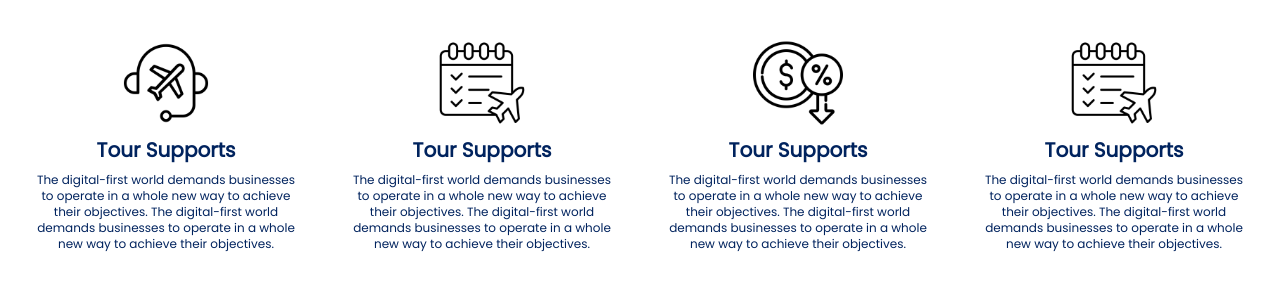
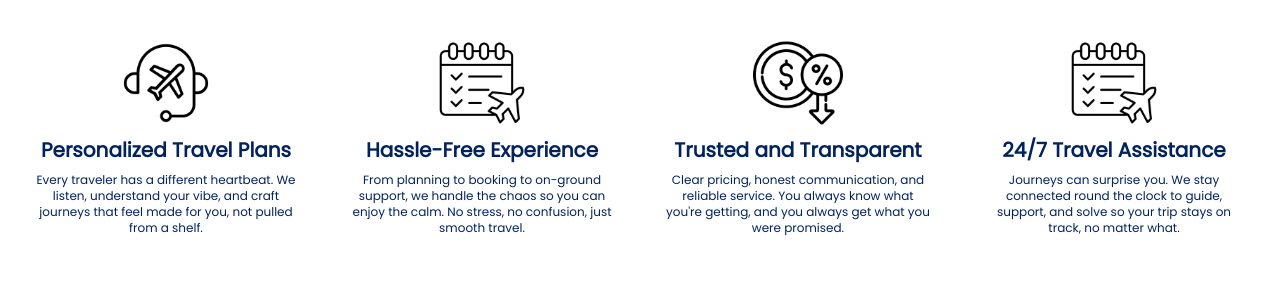
Before and after one commit to ashu30-rgb/fod-holidays, a Next.js app: page / in a window 1280 px wide. Shown: the part 1880-2182 px from the top of the page. Built offline with nearby package versions, Linux system fonts and the light colour scheme.

Commit message:
why chosse us content update

```diff
--- a/src/app/home/_components/WhyUs.tsx
+++ b/src/app/home/_components/WhyUs.tsx
@@ -14,28 +14,28 @@ function WhyUs() {
                 </div>
                 <div className='grid grid-cols-1 md:grid-cols-2 lg:grid-cols-4 gap-4 mt-12 text-fodBlue'>
                     <div className='flex flex-col items-center justify-center gap-2 p-4 py-10 hover:bg-fodOrange/10 border-2 border-transparent hover:border-fodOrange/60 rounded-xl cursor-pointer transition-all duration-500 '>
-                        <Image src={STATS1.src} alt='plane icon' width={90} height={91}/>
-                        <h3 className='text-xl font-bold'>Tour Supports</h3>
-                        <p className='text-center text-xs'>The digital-first world demands businesses to operate in a
-                            whole new way to achieve their objectives. The digital-first world demands businesses to operate in a whole new way to achieve their objectives.</p>
+                        <Image src={STATS1.src} alt='plane icon' width={90} height={91} />
+                        <h3 className='text-xl font-bold'>Personalized Travel Plans</h3>
+                        <p className='text-center text-xs'>Every traveler has a different heartbeat. We listen, understand your vibe, and craft journeys that feel made for you, not pulled from a shelf.</p>
                     </div>
                     <div className='flex flex-col items-center justify-center gap-2 p-4 py-10 hover:bg-fodOrange/10 border-2 border-transparent hover:border-fodOrange/60 rounded-xl cursor-pointer transition-all duration-500 '>
-                        <Image src={STATS2.src} alt='plane icon' width={90} height={91}/>
-                        <h3 className='text-xl font-bold'>Tour Supports</h3>
-                        <p className='text-center text-xs'>The digital-first world demands businesses to operate in a
-                            whole new way to achieve their objectives. The digital-first world demands businesses to operate in a whole new way to achieve their objectives.</p>
+                        <Image src={STATS2.src} alt='plane icon' width={90} height={91} />
+                        <h3 className='text-xl font-bold'>Hassle-Free Experience</h3>
+                        <p className='text-center text-xs'>From planning to booking to on-ground support, we handle the chaos so you can enjoy the calm. No stress, no confusion, just smooth travel.
+                        </p>
                     </div>
                     <div className='flex flex-col items-center justify-center gap-2 p-4 py-10 hover:bg-fodOrange/10 border-2 border-transparent hover:border-fodOrange/60 rounded-xl cursor-pointer transition-all duration-500 '>
-                        <Image src={STATS3.src} alt='plane icon' width={90} height={91}/>
-                        <h3 className='text-xl font-bold'>Tour Supports</h3>
-                        <p className='text-center text-xs'>The digital-first world demands businesses to operate in a
-                            whole new way to achieve their objectives. The digital-first world demands businesses to operate in a whole new way to achieve their objectives.</p>
+                        <Image src={STATS3.src} alt='plane icon' width={90} height={91} />
+                        <h3 className='text-xl font-bold'>Trusted and Transparent
+                        </h3>
+                        <p className='text-center text-xs'>Clear pricing, honest communication, and reliable service. You always know what you're getting, and you always get what you were promised.
+                        </p>
                     </div>
                     <div className='flex flex-col items-center justify-center gap-2 p-4 py-10 hover:bg-fodOrange/10 border-2 border-transparent hover:border-fodOrange/60 rounded-xl cursor-pointer transition-all duration-500 '>
-                        <Image src={STATS2.src} alt='plane icon' width={90} height={91}/>
-                        <h3 className='text-xl font-bold'>Tour Supports</h3>
-                        <p className='text-center text-xs'>The digital-first world demands businesses to operate in a
-                            whole new way to achieve their objectives. The digital-first world demands businesses to operate in a whole new way to achieve their objectives.</p>
+                        <Image src={STATS2.src} alt='plane icon' width={90} height={91} />
+                        <h3 className='text-xl font-bold'>24/7 Travel Assistance
+                        </h3>
+                        <p className='text-center text-xs'>Journeys can surprise you. We stay connected round the clock to guide, support, and solve so your trip stays on track, no matter what.</p>
                     </div>
                 </div>
 
```
